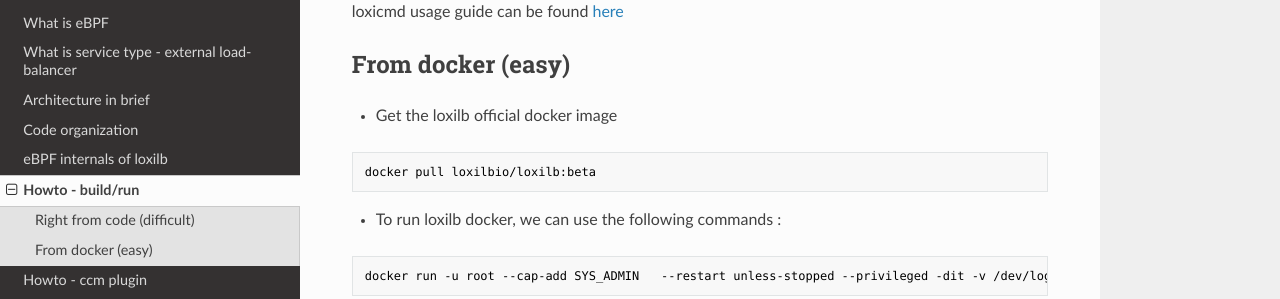
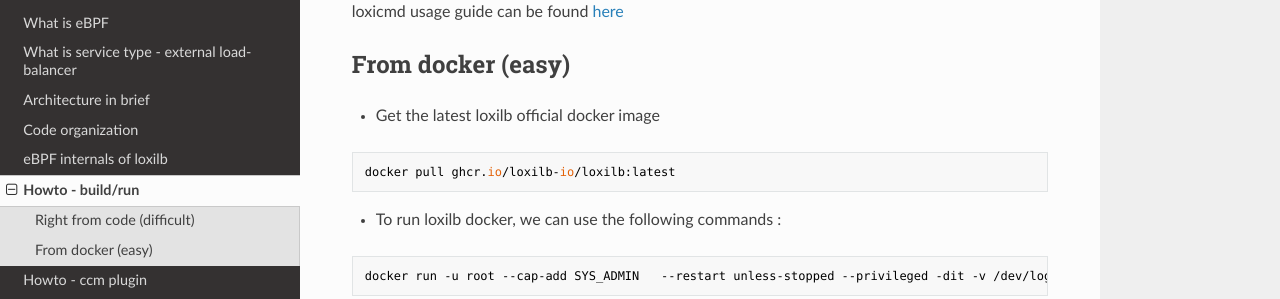
Before and after one commit to loxilb-io/loxilbdocs, an MkDocs documentation site: the page built from docs/run.md, in a window 1280 px wide and 900 px high, scrolled down 642 px. Shown: the part 152-451 px from the top of the window. Built offline with MkDocs 1.6.1, drawn with Linux system fonts in a browser that asks for light colours; nearby versions of some CDN libraries; some of the changed text lies outside the part shown.

Commit message:
Update run.md

````diff
--- a/docs/run.md
+++ b/docs/run.md
@@ -41,16 +41,16 @@
 
 ## From docker (easy)
 
-* Get the loxilb official docker image
+* Get the latest loxilb official docker image
 
 ```
-docker pull loxilbio/loxilb:beta
+docker pull ghcr.io/loxilb-io/loxilb:latest
 ```
 
 * To run loxilb docker, we can use the following commands :
 
 ```
-docker run -u root --cap-add SYS_ADMIN   --restart unless-stopped --privileged -dit -v /dev/log:/dev/log --name loxilb loxilbio/loxilb:beta
+docker run -u root --cap-add SYS_ADMIN   --restart unless-stopped --privileged -dit -v /dev/log:/dev/log --name loxilb ghcr.io/loxilb-io/loxilb:latest
 ```
 
 * To drop in to a shell of loxilb doker :
@@ -68,7 +68,7 @@
 docker network create -d macvlan -o parent=enp0s3   --subnet 172.30.1.0/24   --gateway 172.30.1.254 --aux-address 'host=172.30.1.193’ llbnet
 
 # Run loxilb docker with the created macvlan
-docker run -u root --cap-add SYS_ADMIN   --restart unless-stopped --privileged -dit -v /dev/log:/dev/log --net=llbnet --ip=172.30.1.193 --name loxilb loxilbio/loxilb:beta
+docker run -u root --cap-add SYS_ADMIN   --restart unless-stopped --privileged -dit -v /dev/log:/dev/log --net=llbnet --ip=172.30.1.193 --name loxilb ghcr.io/loxilb-io/loxilb:latest
 
 # If we still want to connect loxilb docker additionally to docker's default network or more macvlan networks
 docker network connect bridge loxilb
````
